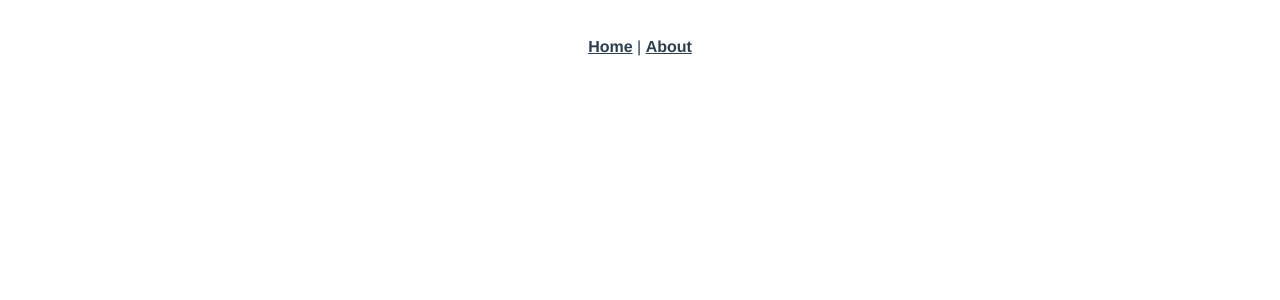
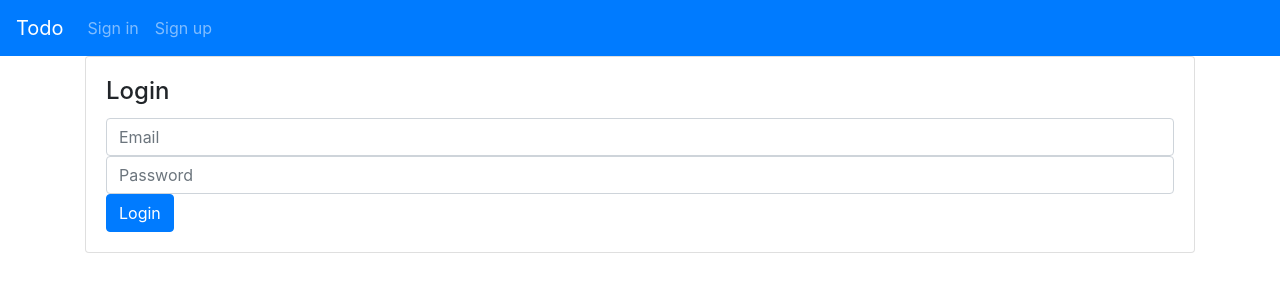
Before and after one commit to ozzmoo/pyshop-test, a Vue app: page /login in a window 1280 px wide. Shown: the top 300 px of the page. Built offline with nearby package versions, Linux system fonts and the light colour scheme.

Commit message:
Base structure, firebase init

```diff
--- a/package.json
+++ b/package.json
@@ -8,9 +8,13 @@
     "lint": "vue-cli-service lint"
   },
   "dependencies": {
+    "bootstrap": "^4.6.0",
+    "bootstrap-vue": "^2.21.2",
     "core-js": "^3.6.5",
+    "firebase": "^8.2.3",
     "vue": "^2.6.11",
     "vue-router": "^3.2.0",
+    "vuelidate": "^0.7.6",
     "vuex": "^3.4.0"
   },
   "devDependencies": {
--- a/src/App.vue
+++ b/src/App.vue
@@ -1,32 +1,17 @@
 <template>
   <div id="app">
-    <div id="nav">
-      <router-link to="/">Home</router-link> |
-      <router-link to="/about">About</router-link>
-    </div>
-    <router-view/>
+    <router-view />
   </div>
 </template>
 
+<script>
+export default {
+  mounted() {
+    /* Не забыть убрать */
+    this.$router.push("/login");
+  },
+};
+</script>
+
 <style>
-#app {
-  font-family: Avenir, Helvetica, Arial, sans-serif;
-  -webkit-font-smoothing: antialiased;
-  -moz-osx-font-smoothing: grayscale;
-  text-align: center;
-  color: #2c3e50;
-}
-
-#nav {
-  padding: 30px;
-}
-
-#nav a {
-  font-weight: bold;
-  color: #2c3e50;
-}
-
-#nav a.router-link-exact-active {
-  color: #42b983;
-}
 </style>
--- a/src/components/HelloWorld.vue
+++ /dev/null
@@ -1,58 +0,0 @@
-<template>
-  <div class="hello">
-    <h1>{{ msg }}</h1>
-    <p>
-      For a guide and recipes on how to configure / customize this project,<br>
-      check out the
-      <a href="https://cli.vuejs.org" target="_blank" rel="noopener">vue-cli documentation</a>.
-    </p>
-    <h3>Installed CLI Plugins</h3>
-    <ul>
-      <li><a href="https://github.com/vuejs/vue-cli/tree/dev/packages/%40vue/cli-plugin-babel" target="_blank" rel="noopener">babel</a></li>
-      <li><a href="https://github.com/vuejs/vue-cli/tree/dev/packages/%40vue/cli-plugin-eslint" target="_blank" rel="noopener">eslint</a></li>
-    </ul>
-    <h3>Essential Links</h3>
-    <ul>
-      <li><a href="https://vuejs.org" target="_blank" rel="noopener">Core Docs</a></li>
-      <li><a href="https://forum.vuejs.org" target="_blank" rel="noopener">Forum</a></li>
-      <li><a href="https://chat.vuejs.org" target="_blank" rel="noopener">Community Chat</a></li>
-      <li><a href="https://twitter.com/vuejs" target="_blank" rel="noopener">Twitter</a></li>
-      <li><a href="https://news.vuejs.org" target="_blank" rel="noopener">News</a></li>
-    </ul>
-    <h3>Ecosystem</h3>
-    <ul>
-      <li><a href="https://router.vuejs.org" target="_blank" rel="noopener">vue-router</a></li>
-      <li><a href="https://vuex.vuejs.org" target="_blank" rel="noopener">vuex</a></li>
-      <li><a href="https://github.com/vuejs/vue-devtools#vue-devtools" target="_blank" rel="noopener">vue-devtools</a></li>
-      <li><a href="https://vue-loader.vuejs.org" target="_blank" rel="noopener">vue-loader</a></li>
-      <li><a href="https://github.com/vuejs/awesome-vue" target="_blank" rel="noopener">awesome-vue</a></li>
-    </ul>
-  </div>
-</template>
-
-<script>
-export default {
-  name: 'HelloWorld',
-  props: {
-    msg: String
-  }
-}
-</script>
-
-<!-- Add "scoped" attribute to limit CSS to this component only -->
-<style scoped>
-h3 {
-  margin: 40px 0 0;
-}
-ul {
-  list-style-type: none;
-  padding: 0;
-}
-li {
-  display: inline-block;
-  margin: 0 10px;
-}
-a {
-  color: #42b983;
-}
-</style>
--- /dev/null
+++ b/src/components/NavAuth.vue
@@ -0,0 +1,20 @@
+<template>
+  <div class="nav--auth">
+    <b-navbar toggleable="sm" type="dark" variant="primary">
+      <b-navbar-brand>Todo</b-navbar-brand>
+      <b-navbar-nav>
+        <b-nav-item to="/login">Sign in</b-nav-item>
+        <b-nav-item to="/signup">Sign up</b-nav-item>
+      </b-navbar-nav>
+    </b-navbar>
+  </div>
+</template>
+
+<script>
+export default {
+  name: "NavAuth",
+};
+</script>
+
+<style>
+</style>
--- a/src/main.js
+++ b/src/main.js
@@ -1,9 +1,42 @@
 import Vue from 'vue'
 import App from './App.vue'
 import store from './store'
+
 import router from './router'
 
+import Vuelidate from 'vuelidate'
+
+import {
+  BootstrapVue,
+  IconsPlugin
+} from 'bootstrap-vue'
+// Import Bootstrap an BootstrapVue CSS files (order is important)
+import 'bootstrap/dist/css/bootstrap.css'
+import 'bootstrap-vue/dist/bootstrap-vue.css'
+
+import firebase from 'firebase/app'
+import 'firebase/auth';
+import 'firebase/database';
+
+
 Vue.config.productionTip = false
+
+Vue.use(Vuelidate)
+Vue.use(BootstrapVue)
+Vue.use(IconsPlugin)
+
+// Initialize Firebase
+const firebaseConfig = {
+  apiKey: "AIzaSyBVaYtWRCMAqaDi0CLqtxq4P-rZUfgYsnM",
+  authDomain: "pyshop-test-todo.firebaseapp.com",
+  databaseURL: "https://pyshop-test-todo-default-rtdb.firebaseio.com",
+  projectId: "pyshop-test-todo",
+  storageBucket: "pyshop-test-todo.appspot.com",
+  messagingSenderId: "207085003807",
+  appId: "1:207085003807:web:9f16b957c8a2d3f840212a"
+};
+firebase.initializeApp(firebaseConfig);
+
 
 new Vue({
   store,
--- a/src/router/index.js
+++ b/src/router/index.js
@@ -1,23 +1,19 @@
 import Vue from 'vue'
 import VueRouter from 'vue-router'
-import Home from '../views/Home.vue'
+
 
 Vue.use(VueRouter)
 
-const routes = [
-  {
-    path: '/',
-    name: 'Home',
-    component: Home
+const routes = [{
+    path: '/login',
+    name: 'Login',
+    component: () => import('../views/Login.vue')
   },
   {
-    path: '/about',
-    name: 'About',
-    // route level code-splitting
-    // this generates a separate chunk (about.[hash].js) for this route
-    // which is lazy-loaded when the route is visited.
-    component: () => import(/* webpackChunkName: "about" */ '../views/About.vue')
-  }
+    path: '/signup',
+    name: 'SignUp',
+    component: () => import('../views/SignUp.vue')
+  },
 ]
 
 const router = new VueRouter({
--- a/src/views/About.vue
+++ /dev/null
@@ -1,5 +0,0 @@
-<template>
-  <div class="about">
-    <h1>This is an about page</h1>
-  </div>
-</template>
--- a/src/views/Home.vue
+++ /dev/null
@@ -1,18 +0,0 @@
-<template>
-  <div class="home">
-    <img alt="Vue logo" src="../assets/logo.png">
-    <HelloWorld msg="Welcome to Your Vue.js App"/>
-  </div>
-</template>
-
-<script>
-// @ is an alias to /src
-import HelloWorld from '@/components/HelloWorld.vue'
-
-export default {
-  name: 'Home',
-  components: {
-    HelloWorld
-  }
-}
-</script>
--- /dev/null
+++ b/src/views/Login.vue
@@ -0,0 +1,43 @@
+<template>
+  <div class="login">
+    <NavAuth />
+    <b-container>
+      <div class="login__form">
+        <b-card title="Login">
+          <b-form>
+            <b-row>
+              <b-col cols="12">
+                <b-form-input required :type="emailType" placeholder="Email">
+                </b-form-input>
+              </b-col>
+              <b-col cols="12">
+                <b-form-input
+                  required
+                  :type="passType"
+                  placeholder="Password"
+                ></b-form-input>
+              </b-col>
+            </b-row>
+            <b-button type="submit" variant="primary">Login</b-button>
+          </b-form>
+        </b-card>
+      </div>
+    </b-container>
+  </div>
+</template>
+
+<script>
+import NavAuth from "../components/NavAuth";
+export default {
+  name: "Login",
+  components: { NavAuth },
+  data() {
+    return {
+      emailType: "email",
+      passType: "password",
+    };
+  },
+};
+</script>
+
+<style></style>;
--- /dev/null
+++ b/src/views/SignUp.vue
@@ -0,0 +1,52 @@
+<template>
+  <div class="signup">
+    <NavAuth />
+
+    <b-container>
+      <div class="login__form">
+        <b-card title="Sign Up">
+          <b-form>
+            <b-row>
+              <b-col cols="12">
+                <b-form-input required :type="emailType" placeholder="Email">
+                </b-form-input>
+              </b-col>
+              <b-col cols="12">
+                <b-form-input
+                  required
+                  :type="passType"
+                  placeholder="Password"
+                ></b-form-input>
+              </b-col>
+              <b-col cols="12">
+                <b-form-input
+                  required
+                  :type="passType"
+                  placeholder="Repeat password"
+                ></b-form-input>
+              </b-col>
+            </b-row>
+            <b-button type="submit" variant="primary">Sign Up</b-button>
+          </b-form>
+        </b-card>
+      </div>
+    </b-container>
+  </div>
+</template>
+
+<script>
+import NavAuth from "../components/NavAuth";
+
+export default {
+  components: { NavAuth },
+  data() {
+    return {
+      passType: "password",
+      emailType: "email",
+    };
+  },
+};
+</script>
+
+<style>
+</style>
```
Also changed, not shown: public/index.html (+6 -1 lines), src/components/NavMain.vue (added, +12 -0 lines), 1 other file (tests, documents, lock files or other folders).
